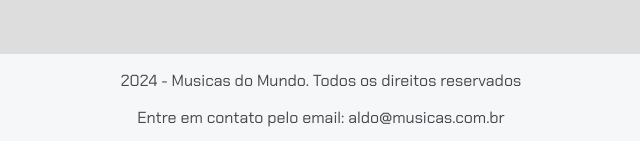
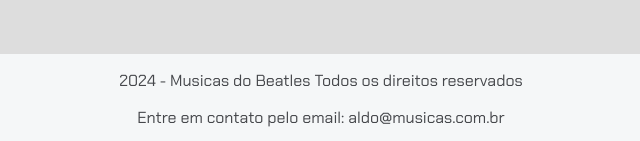
Before and after one commit to AldoQueirozTinoco/Music-search, a plain HTML site: page index.html in a window 1280 px wide. Shown: the part 656-797 px from the top of the page, 319-959 px from the left. Drawn offline with Linux system fonts and the light colour scheme.

Commit message:
Update index.html

```diff
--- a/index.html
+++ b/index.html
@@ -18,47 +18,11 @@
 </section>
 
 <section class="resultados-pesquisa" id="resultados-pesquisa">
-<!--
-
-
-
-
-
-
-
-
-
-
-
-<div class="item-resultado">
-
-    <h2><a href="#">Help!</a></h2>
-    <p class="descricao-meta"> Help!" dos Beatles é uma canção icônica que vai além de ser
-        apenas uma melodia catchy. Lançada em 1965, a música reflete
-    um momento de introspecção de John Lennon, que se sentia
-    sobrecarregado pela fama e as responsabilidades da Beatlemania.
-</p>
-<a href="https://pt.wikipedia.org/wiki/Help!" target="blank">Mais informações</a>
-</div>
-
-<div class="item-resultado">
-<h2><a href="#">Yellow Submarine</a></h2>
-<p class="descricao-meta">Uma canção psicodélica dos Beatles, com letra surrealista e melodia alegre, lançada em 1966. A música foi inspirada em um filme animado de mesmo nome, no qual os Beatles dublaram os personagens.</p>
-<a href="https://pt.wikipedia.org/wiki/Yellow_Submarine_(canção)" target="_blank">Mais informações</a>
-</div>
-
-<div class="item-resultado">
-<h2><a href="#">The Fool on the Hill</a></h2>
-<p class="descricao-meta">Uma canção introspectiva e poética dos Beatles, com uma melodia melancólica e letra que fala sobre um sábio solitário que observa o mundo de cima de uma colina. Lançada em 1967, a música faz parte do álbum "Magical Mystery Tour".</p>
-<a href="https://pt.wikipedia.org/wiki/The_Fool_on_the_Hill" target="_blank">Mais informações</a>
-</div>
--->
-
 </section>
 
 </main>
 <footer>
-    <p>2024 - Musicas do Mundo. Todos os direitos reservados</p>
+    <p>2024 - Musicas do Beatles Todos os direitos reservados</p>
     <p>Entre em contato pelo email: aldo@musicas.com.br</p>
 </footer>
 </body>
```
